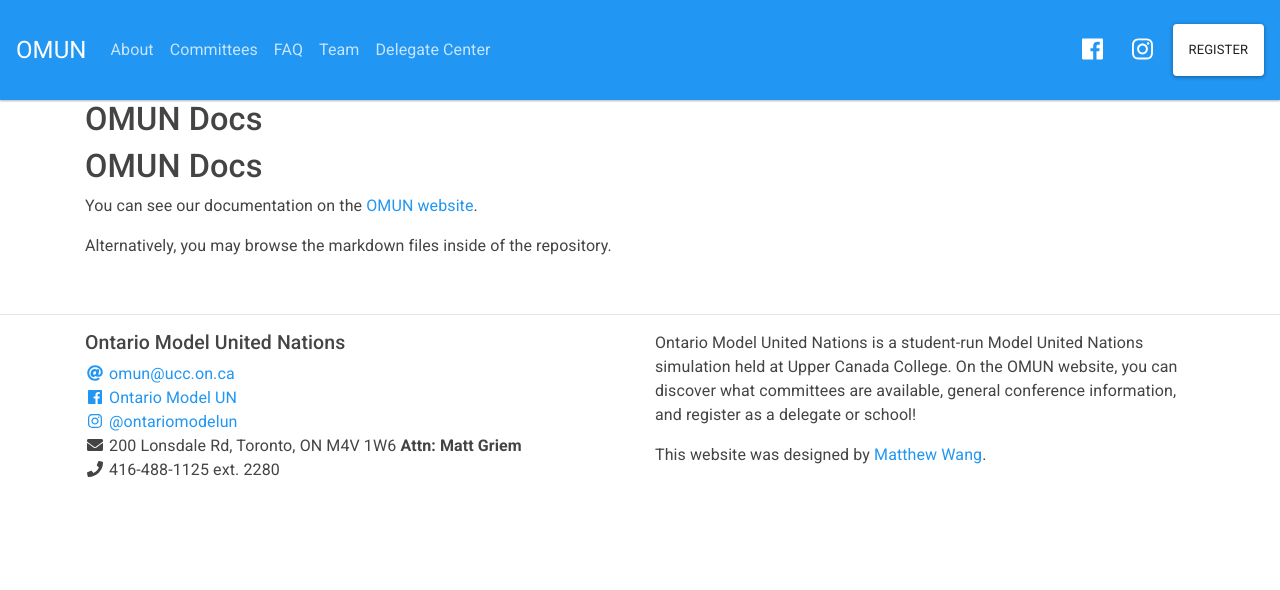
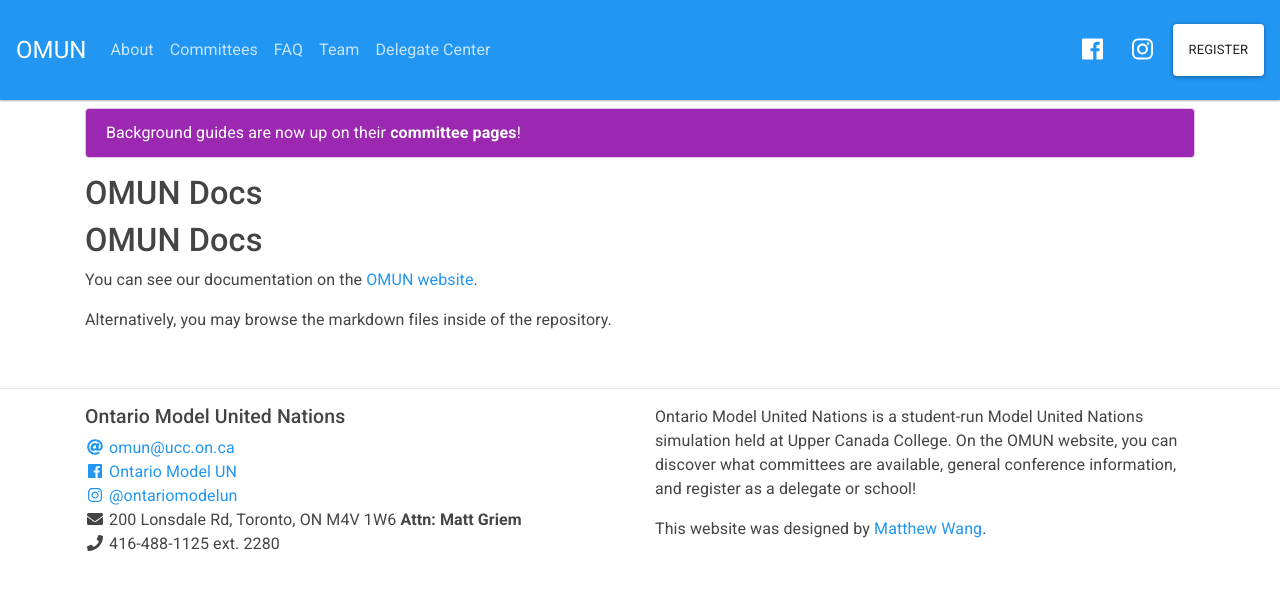
Before and after one commit to malsf21/omun.ca, a Jekyll site: the page built from _docs/README.md, in a window 1280 px wide. Shown: the top 590 px of the page. Built offline with Jekyll 4.4.1, drawn with Linux system fonts in a browser that asks for light colours; our own code applies the rules of GitHub Pages for plain Markdown files.

Commit message:
adds bg alert + alert logic

```diff
--- a/_layouts/default.html
+++ b/_layouts/default.html
@@ -7,6 +7,14 @@
 
     {% include header.html %}
 
+    {% if page.type != "index" %}
+    <div class="container">
+      <div class="alert alert-dismissible alert-info mt-2">
+        Background guides are now up on their <a href="{{site.baseurl}}/committees/" class="alert-link">committee pages</a>!
+      </div>
+    </div>
+    {% endif %}
+
     {{ content }}
 
     {% include footer.html %}
--- a/index.html
+++ b/index.html
@@ -1,5 +1,6 @@
 ---
 layout: default
+type: "index"
 ---
 <script type="text/javascript">
   /*
```
